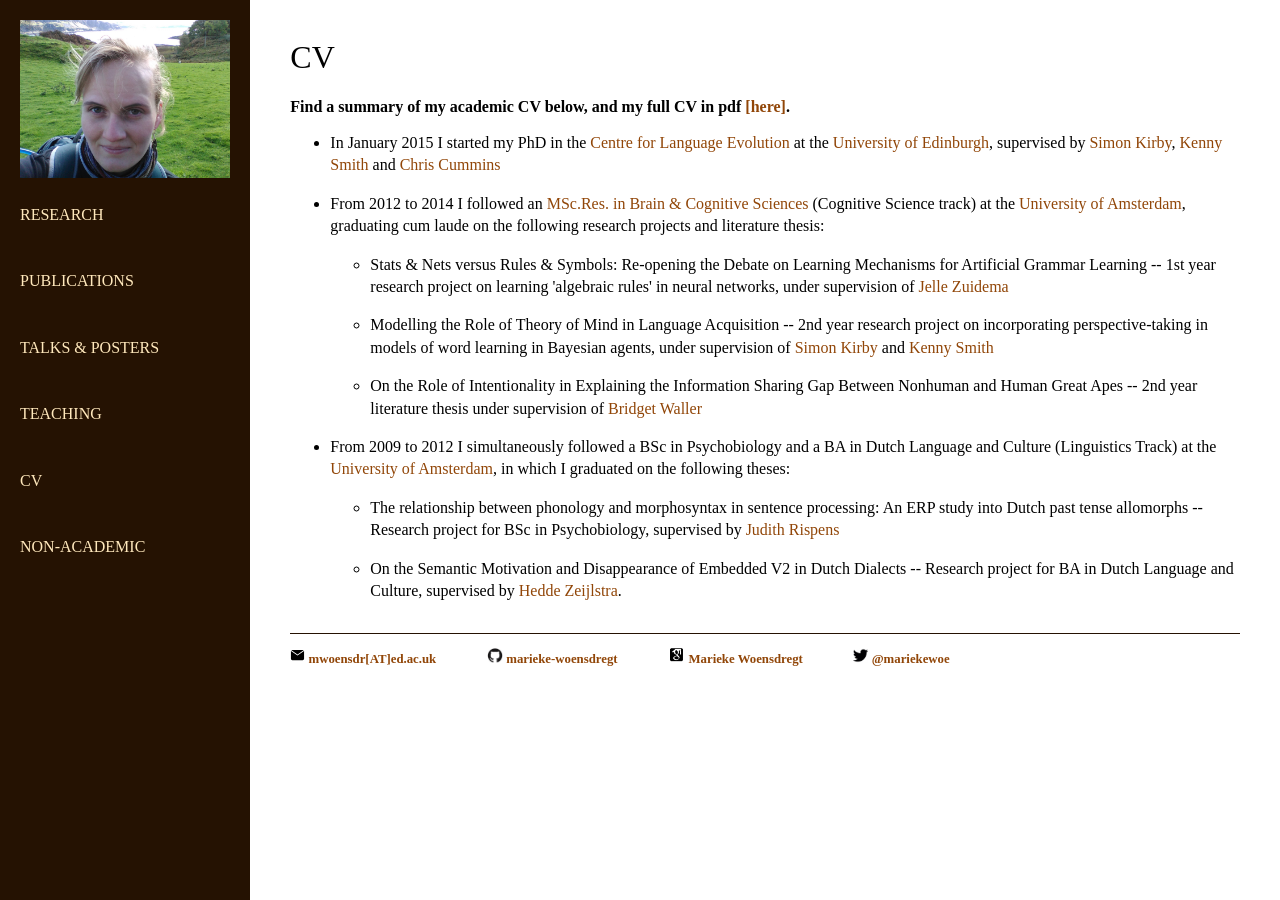
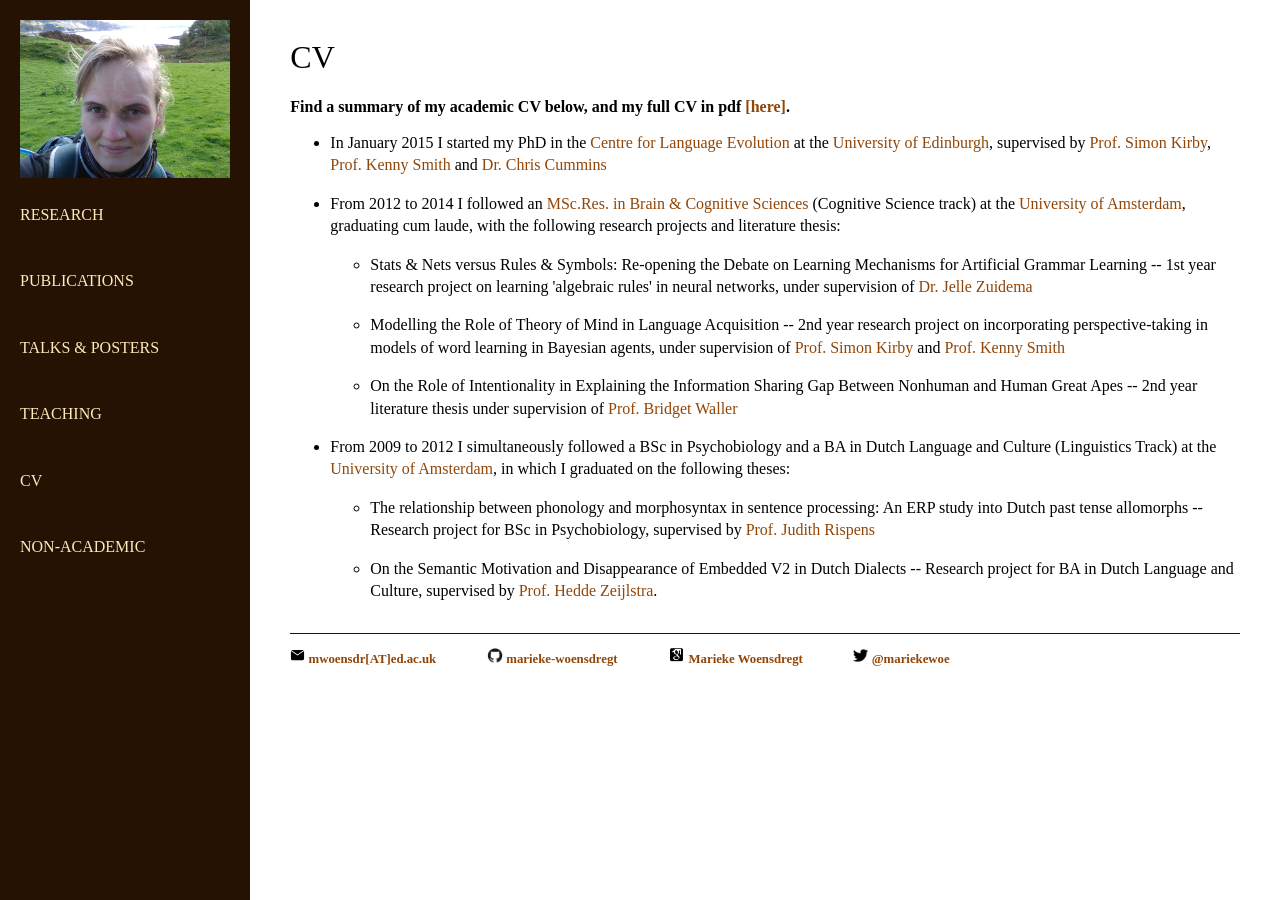
Before and after one commit to marieke-woensdregt/marieke-woensdregt.github.io, a Jekyll site: the page built from cv/index.html, in a window 1280 px wide. Built offline with Jekyll 4.4.1, drawn with Linux system fonts in a browser that asks for light colours.

Commit message:
Update index.html

```diff
--- a/cv/index.html
+++ b/cv/index.html
@@ -10,24 +10,24 @@
 		<ul>
 			<li><p> In January 2015 I started my PhD in the <a href="http://www.lel.ed.ac.uk/cle/">Centre for Language Evolution</a>
 				at the <a href="http://www.ed.ac.uk/">University of Edinburgh</a>,
-				supervised by <a href="http://www.lel.ed.ac.uk/~simon/">Simon Kirby</a>,
-				<a href="http://www.lel.ed.ac.uk/~kenny/">Kenny Smith</a> and
-				<a href="http://www.crcummins.com/">Chris Cummins</a> </p></li>
+				supervised by <a href="http://www.lel.ed.ac.uk/~simon/">Prof. Simon Kirby</a>,
+				<a href="http://www.lel.ed.ac.uk/~kenny/">Prof. Kenny Smith</a> and
+				<a href="http://www.crcummins.com/">Dr. Chris Cummins</a> </p></li>
 
 			<li><p> From 2012 to 2014 I followed an
 				<a href="http://gss.uva.nl/content/research-masters/brain-and-cognitive-sciences-research/brain-and-cognitive-sciences-research.html">MSc.Res. in Brain &amp; Cognitive Sciences</a>
-				(Cognitive Science track) at the <a href="http://www.uva.nl/en/home">University of Amsterdam</a>, graduating cum laude on the following research projects and literature thesis:
+				(Cognitive Science track) at the <a href="http://www.uva.nl/en/home">University of Amsterdam</a>, graduating cum laude, with the following research projects and literature thesis:
 				<ul>
 				<li><p> Stats &amp; Nets versus Rules &amp; Symbols: Re-opening the Debate on Learning Mechanisms for Artificial Grammar Learning
 			-- 1st year research project on learning 'algebraic rules' in neural networks, under supervision of
-					<a href="https://staff.fnwi.uva.nl/w.zuidema/">Jelle Zuidema</a> </p></li></p></li>
+					<a href="https://staff.fnwi.uva.nl/w.zuidema/">Dr. Jelle Zuidema</a> </p></li></p></li>
 				<li><p> Modelling the Role of Theory of Mind in Language Acquisition
 				-- 2nd year research project on incorporating perspective-taking in models of word learning in Bayesian agents, under supervision of
-					<a href="http://www.lel.ed.ac.uk/~simon/">Simon Kirby</a> and
-					<a href="http://www.lel.ed.ac.uk/~kenny/">Kenny Smith</a> </p></li>
+					<a href="http://www.lel.ed.ac.uk/~simon/">Prof. Simon Kirby</a> and
+					<a href="http://www.lel.ed.ac.uk/~kenny/">Prof. Kenny Smith</a> </p></li>
 				<li><p> On the Role of Intentionality in Explaining the Information Sharing Gap Between Nonhuman and Human Great Apes
 				-- 2nd year literature thesis under supervision of
-					<a href="https://researchportal.port.ac.uk/portal/en/persons/bridget-waller(2ae16b01-4da1-4a96-8273-fba0ffebca38).html">Bridget Waller</a>
+					<a href="https://researchportal.port.ac.uk/portal/en/persons/bridget-waller(2ae16b01-4da1-4a96-8273-fba0ffebca38).html">Prof. Bridget Waller</a>
 					</p></li>
 				</ul>
 			</p></li>
@@ -37,11 +37,11 @@
 				<ul>
 				<li><p> The relationship between phonology and morphosyntax in sentence processing: An ERP study into Dutch past tense allomorphs
 				-- Research project for BSc in Psychobiology, supervised by
-					<a href="http://www.uva.nl/profiel/r/i/j.e.rispens/j.e.rispens.html">Judith Rispens</a>
+					<a href="http://www.uva.nl/profiel/r/i/j.e.rispens/j.e.rispens.html">Prof. Judith Rispens</a>
 					</p></li>
 				<li><p> On the Semantic Motivation and Disappearance of Embedded V2 in Dutch Dialects
 				-- Research project for BA in Dutch Language and Culture, supervised by
-					<a href="https://www.heddezeijlstra.org/">Hedde Zeijlstra</a>. </p></li>
+					<a href="https://www.heddezeijlstra.org/">Prof. Hedde Zeijlstra</a>. </p></li>
 				</ul>
 			</p></li>
 		</ul>
```
